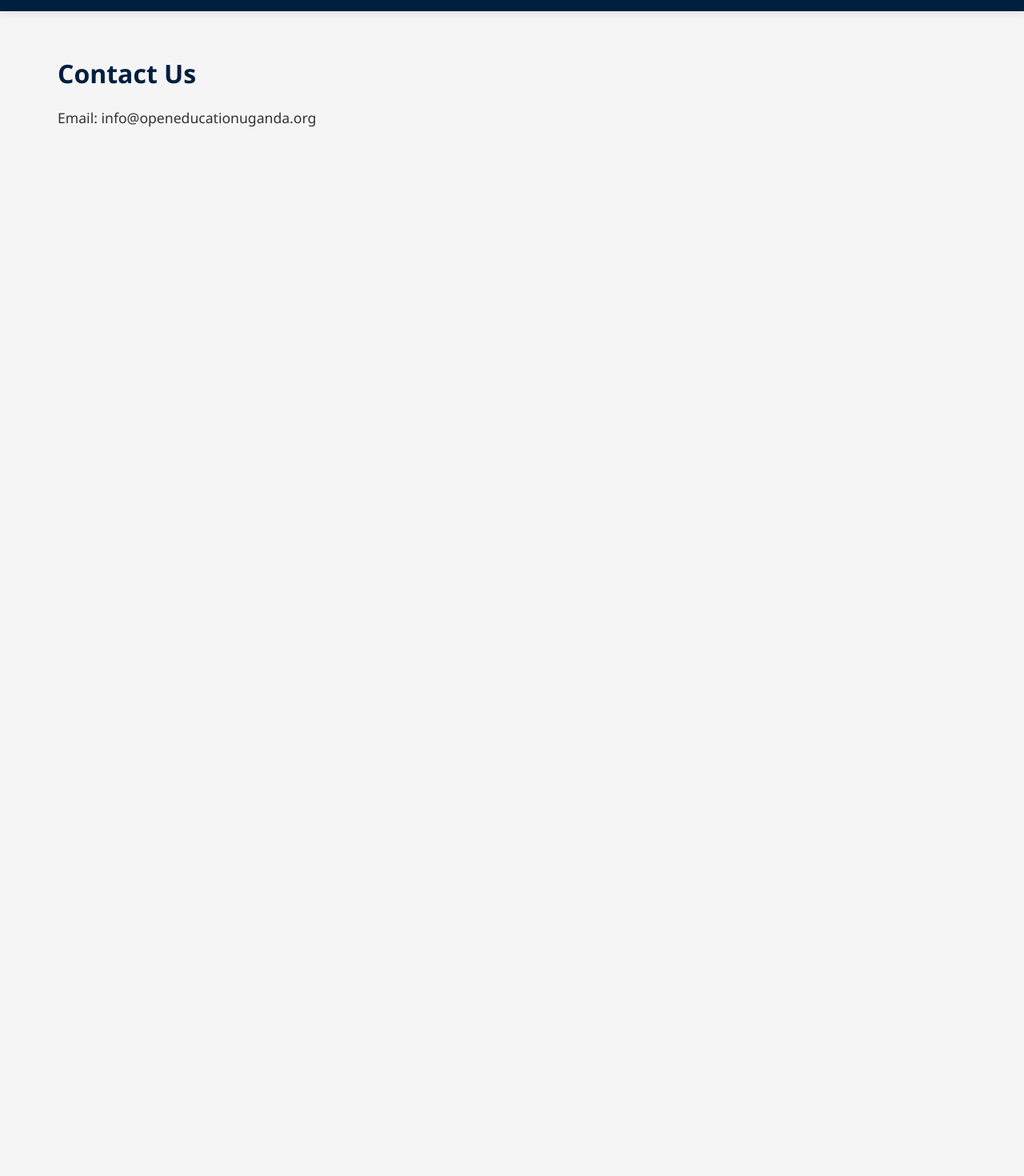
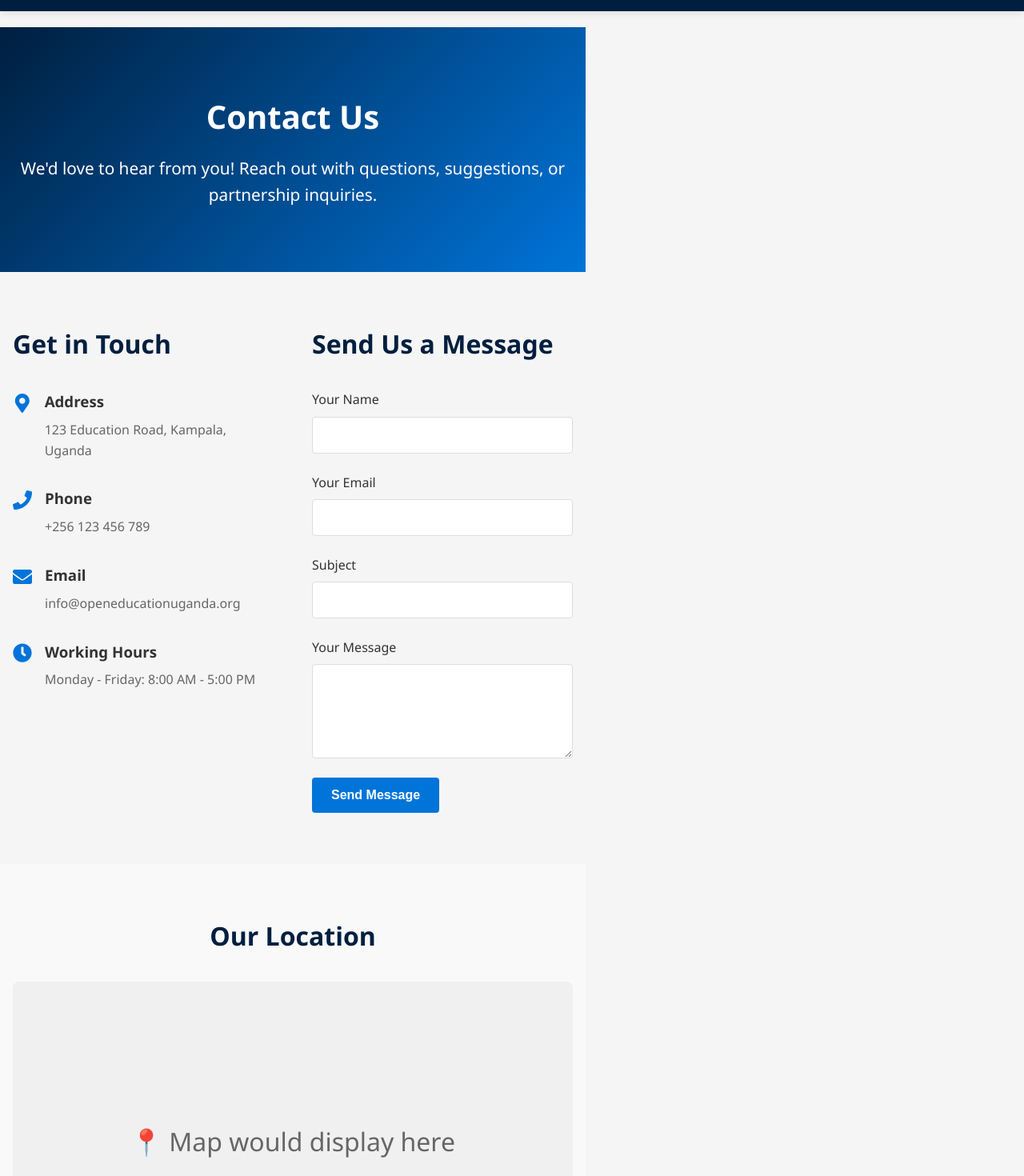
Before and after one commit to najuna-brian/open-education-uganda, a React (Create React App) app: page /contact in a window 1280 px wide. Shown: the part 60-1530 px from the top of the page at 80% size. Before the commit the page ends 800 px from the top, so only its background shows below. Built offline with nearby package versions, Linux system fonts and the light colour scheme.

Commit message:
Updated the Contacts Page

```diff
--- a/src/pages/Contact.css
+++ b/src/pages/Contact.css
@@ -1,17 +1,189 @@
 .contact-page {
-  padding: 2rem;
+  max-width: 100%;
+  overflow-x: hidden;
+}
+
+.contact-hero {
+  background: linear-gradient(135deg, #001f3f 0%, #0074d9 100%);
+  color: white;
+  padding: 5rem 1rem;
+  text-align: center;
+}
+
+.hero-content {
   max-width: 1200px;
   margin: 0 auto;
-  flex: 1;
 }
 
-.contact-page h1 {
-  color: #001f3f;
+.contact-hero h1 {
+  font-size: 2.5rem;
   margin-bottom: 1rem;
+  animation: fadeInDown 1s ease-out;
 }
 
-.contact-page p {
-  font-size: 1.1rem;
+.hero-text {
+  font-size: 1.3rem;
+  max-width: 700px;
+  margin: 0 auto;
+  animation: fadeIn 1.5s ease-out;
+}
+
+.contact-main {
+  padding: 4rem 1rem;
+}
+
+.contact-container {
+  display: flex;
+  flex-wrap: wrap;
+  gap: 3rem;
+  max-width: 1200px;
+  margin: 0 auto;
+}
+
+.contact-info, .contact-form-container {
+  flex: 1;
+  min-width: 300px;
+}
+
+.contact-info h2, .contact-form-container h2 {
+  color: #001f3f;
+  margin-bottom: 2rem;
+  font-size: 2rem;
+}
+
+.info-item {
+  display: flex;
+  gap: 1rem;
+  margin-bottom: 2rem;
+  align-items: flex-start;
+}
+
+.info-icon {
+  color: #0074d9;
+  font-size: 1.5rem;
+  margin-top: 0.3rem;
+}
+
+.info-item h3 {
+  margin: 0 0 0.5rem;
   color: #333;
+}
+
+.info-item p {
+  margin: 0;
+  color: #666;
+  line-height: 1.6;
+}
+
+.contact-form {
+  display: flex;
+  flex-direction: column;
+  gap: 1.5rem;
+}
+
+.form-group {
+  display: flex;
+  flex-direction: column;
+}
+
+.form-group label {
   margin-bottom: 0.5rem;
+  font-weight: 500;
+  color: #333;
 }
+
+.form-group input, .form-group textarea {
+  padding: 0.8rem;
+  border: 1px solid #ddd;
+  border-radius: 4px;
+  font-size: 1rem;
+  transition: border-color 0.3s;
+}
+
+.form-group input:focus, .form-group textarea:focus {
+  border-color: #0074d9;
+  outline: none;
+}
+
+.submit-button {
+  background-color: #0074d9;
+  color: white;
+  border: none;
+  padding: 0.8rem 1.5rem;
+  border-radius: 4px;
+  font-size: 1rem;
+  font-weight: 600;
+  cursor: pointer;
+  transition: background-color 0.3s;
+  align-self: flex-start;
+}
+
+.submit-button:hover {
+  background-color: #0056b3;
+}
+
+.map-section {
+  background-color: #f9f9f9;
+  padding: 4rem 1rem;
+}
+
+.map-container {
+  max-width: 1200px;
+  margin: 0 auto;
+}
+
+.map-container h2 {
+  text-align: center;
+  color: #001f3f;
+  margin-bottom: 2rem;
+  font-size: 2rem;
+}
+
+.map-placeholder {
+  height: 400px;
+  background-color: #f0f0f0;
+  border-radius: 8px;
+  display: flex;
+  align-items: center;
+  justify-content: center;
+  overflow: hidden;
+}
+
+.map-mock {
+  font-size: 2rem;
+  color: #666;
+}
+
+@keyframes fadeInDown {
+  from {
+    opacity: 0;
+    transform: translateY(-20px);
+  }
+  to {
+    opacity: 1;
+    transform: translateY(0);
+  }
+}
+
+@keyframes fadeIn {
+  from { opacity: 0; }
+  to { opacity: 1; }
+}
+
+@media (max-width: 768px) {
+  .contact-hero h1 {
+    font-size: 2rem;
+  }
+
+  .hero-text {
+    font-size: 1.1rem;
+  }
+
+  .contact-info h2, .contact-form-container h2, .map-container h2 {
+    font-size: 1.8rem;
+  }
+
+  .map-placeholder {
+    height: 300px;
+  }
+}
--- a/src/pages/Contact.js
+++ b/src/pages/Contact.js
@@ -1,11 +1,141 @@
-import React from 'react';
+import React, { useState } from 'react';
 import './Contact.css';
+import { FaMapMarkerAlt, FaPhone, FaEnvelope, FaClock } from 'react-icons/fa';
 
 const Contact = () => {
+  const [formData, setFormData] = useState({
+    name: '',
+    email: '',
+    subject: '',
+    message: ''
+  });
+
+  const handleChange = (e) => {
+    const { name, value } = e.target;
+    setFormData(prev => ({
+      ...prev,
+      [name]: value
+    }));
+  };
+
+  const handleSubmit = (e) => {
+    e.preventDefault();
+    // Handle form submission
+    console.log('Form submitted:', formData);
+    alert('Thank you for your message! We will get back to you soon.');
+    setFormData({
+      name: '',
+      email: '',
+      subject: '',
+      message: ''
+    });
+  };
+
   return (
-    <div className="contact-page fade-in">
-      <h1>Contact Us</h1>
-      <p>Email: info@openeducationuganda.org</p>
+    <div className="contact-page">
+      <section className="contact-hero">
+        <div className="hero-content">
+          <h1>Contact Us</h1>
+          <p className="hero-text">We'd love to hear from you! Reach out with questions, suggestions, or partnership inquiries.</p>
+        </div>
+      </section>
+
+      <section className="contact-main">
+        <div className="contact-container">
+          <div className="contact-info">
+            <h2>Get in Touch</h2>
+            <div className="info-item">
+              <FaMapMarkerAlt className="info-icon" />
+              <div>
+                <h3>Address</h3>
+                <p>123 Education Road, Kampala, Uganda</p>
+              </div>
+            </div>
+            <div className="info-item">
+              <FaPhone className="info-icon" />
+              <div>
+                <h3>Phone</h3>
+                <p>+256 123 456 789</p>
+              </div>
+            </div>
+            <div className="info-item">
+              <FaEnvelope className="info-icon" />
+              <div>
+                <h3>Email</h3>
+                <p>info@openeducationuganda.org</p>
+              </div>
+            </div>
+            <div className="info-item">
+              <FaClock className="info-icon" />
+              <div>
+                <h3>Working Hours</h3>
+                <p>Monday - Friday: 8:00 AM - 5:00 PM</p>
+              </div>
+            </div>
+          </div>
+
+          <div className="contact-form-container">
+            <h2>Send Us a Message</h2>
+            <form onSubmit={handleSubmit} className="contact-form">
+              <div className="form-group">
+                <label htmlFor="name">Your Name</label>
+                <input
+                  type="text"
+                  id="name"
+                  name="name"
+                  value={formData.name}
+                  onChange={handleChange}
+                  required
+                />
+              </div>
+              <div className="form-group">
+                <label htmlFor="email">Your Email</label>
+                <input
+                  type="email"
+                  id="email"
+                  name="email"
+                  value={formData.email}
+                  onChange={handleChange}
+                  required
+                />
+              </div>
+              <div className="form-group">
+                <label htmlFor="subject">Subject</label>
+                <input
+                  type="text"
+                  id="subject"
+                  name="subject"
+                  value={formData.subject}
+                  onChange={handleChange}
+                  required
+                />
+              </div>
+              <div className="form-group">
+                <label htmlFor="message">Your Message</label>
+                <textarea
+                  id="message"
+                  name="message"
+                  rows="5"
+                  value={formData.message}
+                  onChange={handleChange}
+                  required
+                ></textarea>
+              </div>
+              <button type="submit" className="submit-button">Send Message</button>
+            </form>
+          </div>
+        </div>
+      </section>
+
+      <section className="map-section">
+        <div className="map-container">
+          <h2>Our Location</h2>
+          <div className="map-placeholder">
+            {/* This would be a real map embed in production */}
+            <div className="map-mock">📍 Map would display here</div>
+          </div>
+        </div>
+      </section>
     </div>
   );
 };
```
